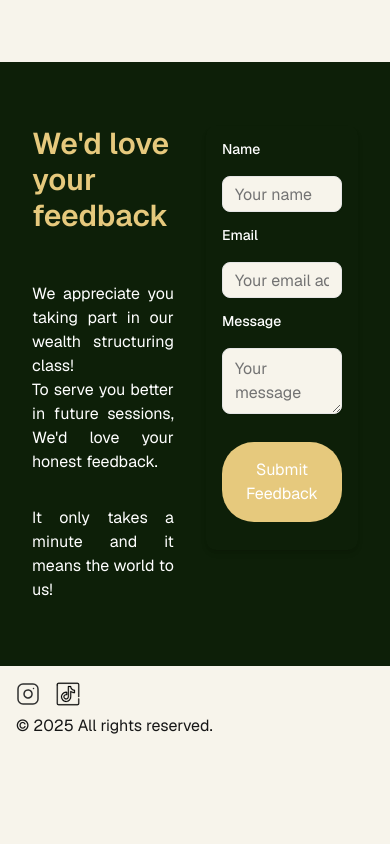
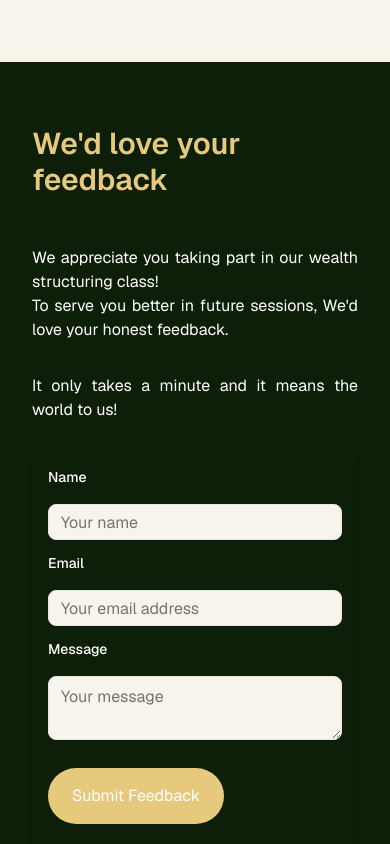
Before and after one commit to emmanuelmacharia/winnie-maingi, a Next.js app: page / in a window 390 px wide. Shown: the part 1760-2604 px from the top of the page. Before the commit the page ends 2514 px from the top, so only its background shows below. Built offline with nearby package versions, Linux system fonts and the light colour scheme.

Commit message:
fixing coderabbit catches

```diff
--- a/src/app/page.tsx
+++ b/src/app/page.tsx
@@ -64,8 +64,8 @@ export default function HomePage() {
       <section className="bg-emerald flex items-center justify-center px-8 py-16 text-white">
         {/* Feedback section aligned with about section */}
         <div className="mx-auto w-full max-w-7xl">
-          <div className="flex gap-8">
-            <div className="flex w-1/2 flex-col gap-8 text-justify">
+          <div className="flex flex-col gap-8 lg:flex-row">
+            <div className="flex w-full flex-col gap-8 text-justify lg:w-1/2">
               <h2 className="text-yellow mb-4 text-left text-3xl font-semibold">
                 We&apos;d love your feedback
               </h2>
@@ -77,7 +77,7 @@ export default function HomePage() {
               </p>
               <p>It only takes a minute and it means the world to us!</p>
             </div>
-            <div className="w-1/2">
+            <div className="w-full lg:w-1/2">
               <FeedbackForm />
             </div>
           </div>
--- a/src/styles/globals.css
+++ b/src/styles/globals.css
@@ -45,7 +45,7 @@
   --color-sidebar-border: var(--sidebar-border);
   --color-sidebar-ring: var(--sidebar-ring);
   --color-emerald: rgba(13, 31, 8, 1);
-  --color-yellow:  rgba(230, 201, 125, 1);;
+  --color-yellow:  rgba(230, 201, 125, 1);
   --color-emerald-primary: var(--emerald-primary);
   --color-yellow-primary: var(--yellow-primary);
   --color-zinc: rgba(247, 244, 235, 1);
```
